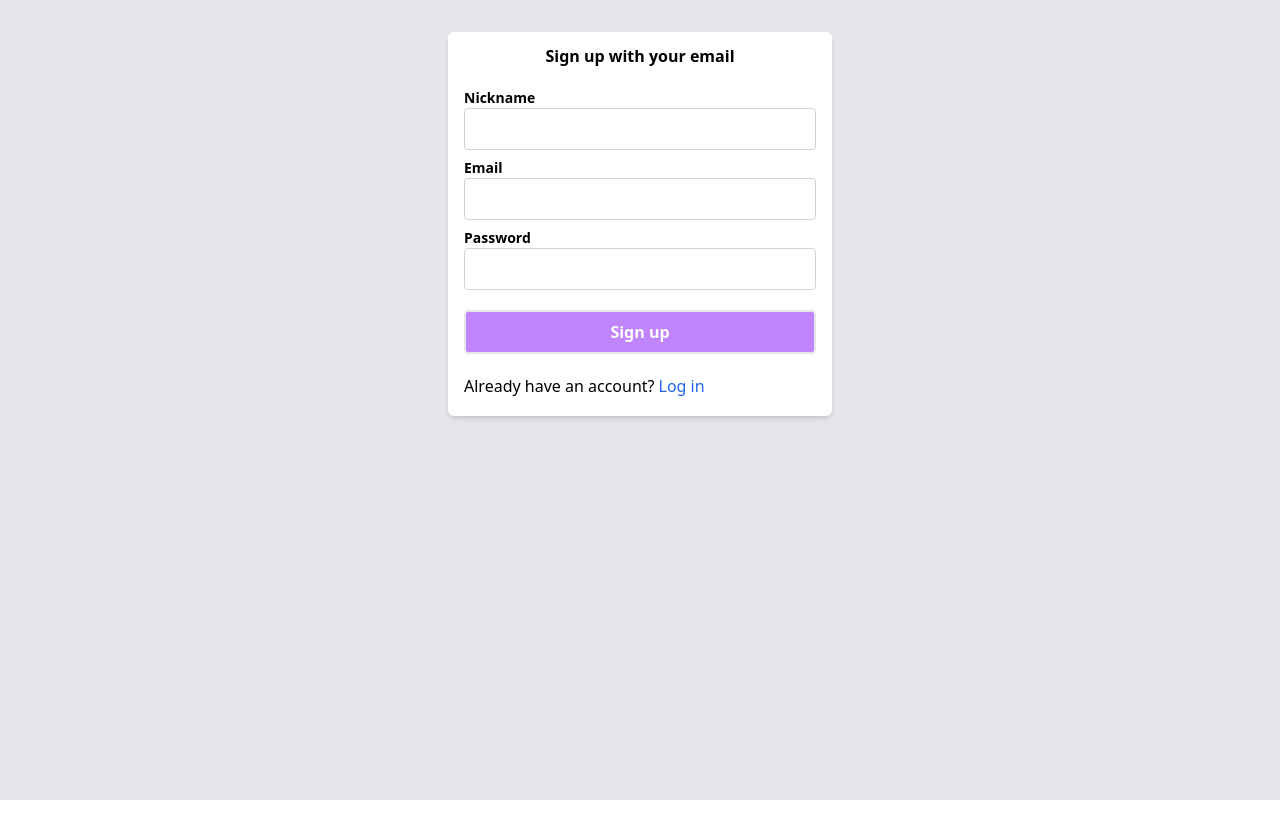
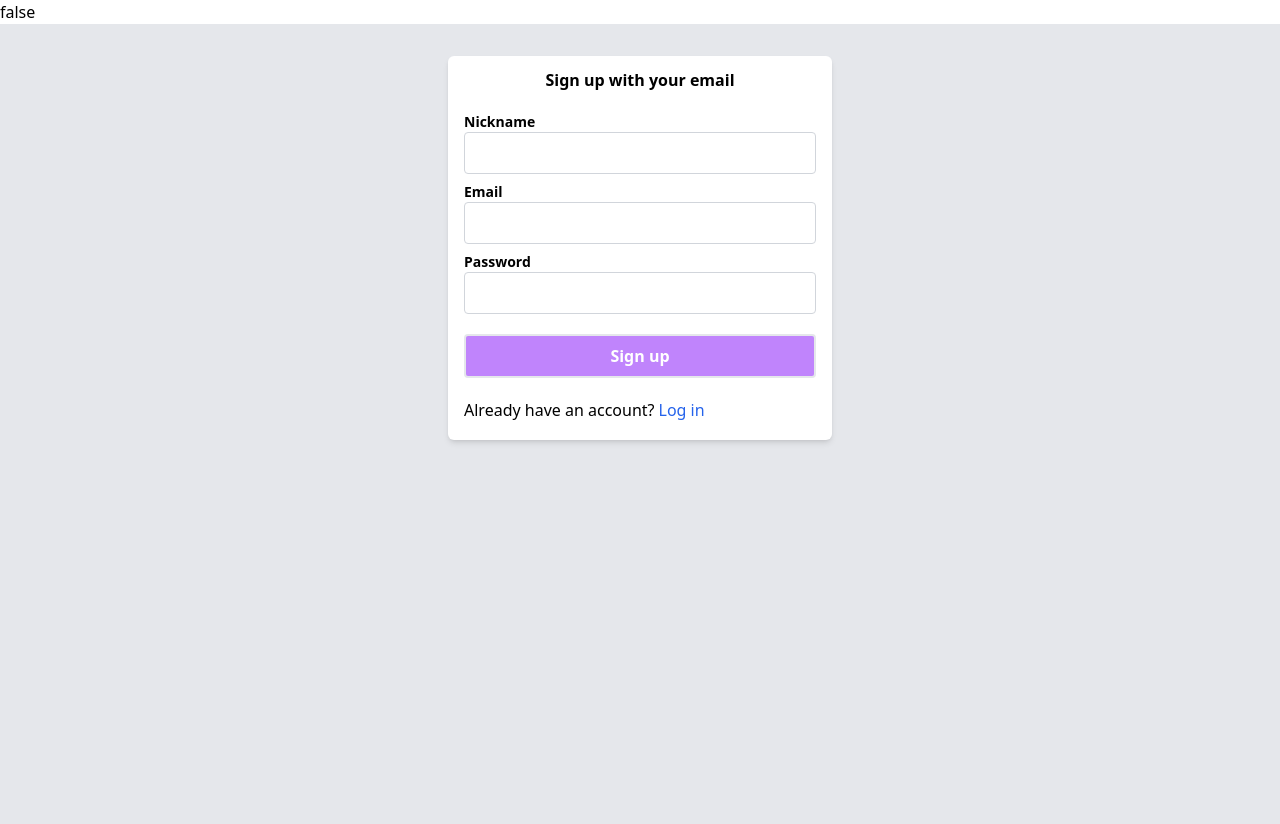
Before and after one commit to Bilana-Mon/Kapoot-Front, a React (Vite) app: page /signup in a window 1280 px wide. Before the commit the page ends 800 px from the top, so only its background shows below. Built offline with nearby package versions, Linux system fonts and the light colour scheme.

Commit message:
fixed login context

```diff
--- a/src/App.jsx
+++ /dev/null
@@ -1,14 +0,0 @@
-import { useState } from 'react';
-import { Link } from "react-router-dom";
-
-function App() {
-
-  return (
-    <div className='bg-cyan-300'>
-      <Link to="/signup">Signup</Link>
-      <div className='bg-cyan-300'>Welcome, user!</div>
-    </div>
-  )
-}
-
-export default App
--- /dev/null
+++ b/src/contexts/userContext.jsx
@@ -0,0 +1,23 @@
+import React, { useContext, useState } from 'react';
+
+const UserContext = React.createContext({
+  isLogged: false,
+  setIsLogged: () => { }
+});
+
+
+export function useLoggedInUser() {
+  return useContext(UserContext)
+}
+
+export function UserProvider({ children }) {
+  const [isLogged, setIsLogged] = useState(false);
+
+
+  return (
+    <UserContext.Provider value={{ isLogged, setIsLogged }}>
+      <h1>{JSON.stringify(isLogged)}</h1>
+      {children}
+    </UserContext.Provider>
+  )
+}
--- a/src/main.jsx
+++ b/src/main.jsx
@@ -5,17 +5,20 @@ import {
   Routes,
   Route
 } from 'react-router-dom';
-import App from './App';
+import { UserProvider } from './contexts/userContext';
+import Home from './pages/Home';
 import Signup from './pages/Signup';
 import './index.css';
 
 ReactDOM.createRoot(document.getElementById('root')).render(
   <React.StrictMode>
-    <BrowserRouter>
-      <Routes>
-        <Route path='/' element={<App />} />
-        <Route path='/signup' element={<Signup />} />
-      </Routes>
-    </BrowserRouter>
+    <UserProvider>
+      <BrowserRouter>
+        <Routes>
+          <Route path='/' element={<Home />} />
+          <Route path='/signup' element={<Signup />} />
+        </Routes>
+      </BrowserRouter>
+    </UserProvider>
   </React.StrictMode>
 )
--- /dev/null
+++ b/src/pages/Home.jsx
@@ -0,0 +1,14 @@
+import { useState } from 'react';
+import { Link } from "react-router-dom";
+
+function Home() {
+
+  return (
+      <div className='bg-cyan-300'>
+        <Link to="/signup">Signup</Link>
+        <div className='bg-cyan-300'>Welcome, user!</div>
+      </div>
+  )
+}
+
+export default Home;
--- a/src/pages/Signup.jsx
+++ b/src/pages/Signup.jsx
@@ -1,10 +1,15 @@
 import { useState } from 'react';
 import { useNavigate } from 'react-router-dom';
+import { useLoggedInUser } from '../contexts/userContext';
 
 function Signup() {
 
     const [inputs, setInputs] = useState({});
+    // const [error, setError] = useState(false);
+
+
     let navigate = useNavigate();
+    const { isLogged, setIsLogged } = useLoggedInUser();
 
     const handleChange = (event) => {
         const name = event.target.name;
@@ -12,12 +17,35 @@ function Signup() {
         setInputs(values => ({ ...values, [name]: value }))
     };
 
+
+    // will go to handleSubmit once signUp is working
+    // if (inputs.nickname === "" || inputs.email === "" || inputs.password === "") {
+    //     setError(true);
+    // } else {
+    //     setError(false);
+    // }
+
     const handleSubmit = async (event) => {
         event.preventDefault();
+
+        console.log('alal');
+        setIsLogged(true);
         navigate('/')
+
     };
 
 
+    // const errorMessage = () => {
+    //     return (
+    //         <div
+    //             className="text-red-400 font-bold"
+    //             style={{
+    //                 display: error ? '' : 'none',
+    //             }}>
+    //             <h1>Please enter all the fields!</h1>
+    //         </div>
+    //     );
+    // };
 
     return (
         <section className="bg-gray-200 flex flex-col px-8 py-3 h-screen">
@@ -36,6 +64,9 @@ function Signup() {
                 </div>
                 <div className="px-4"><span>Already have an account?</span><span className="ml-1 text-blue-600 hover:underline"><a href="#">Log in</a></span></div>
             </div>
+            <div className='py-5 px-5'>
+                {/* {errorMessage()} */}
+            </div>
         </section>
     )
 }
```
